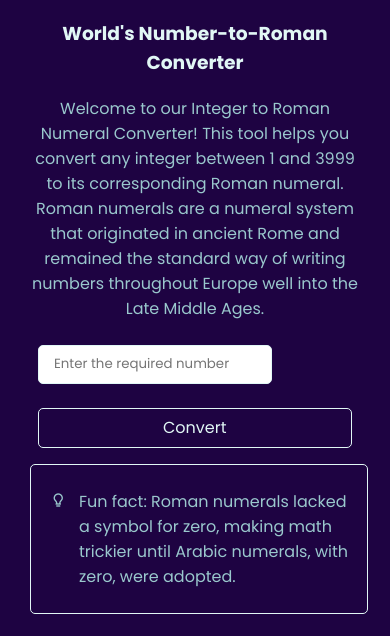
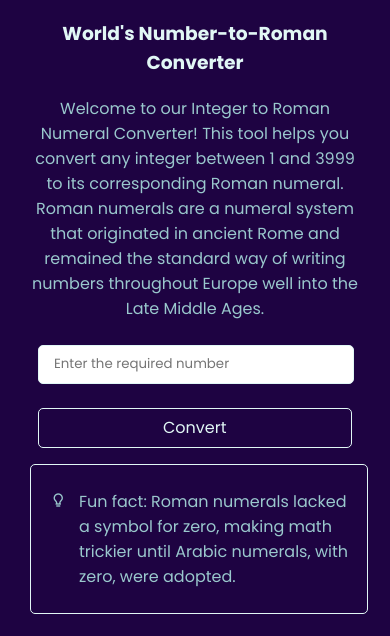
Before and after one commit to Janvi-Chandra/Roman-Numeral-Converter, a plain HTML site: page index.html in a window 390 px wide. Shown: the part 208-844 px from the top of the page. Drawn offline with nearby package versions, Linux system fonts and the light colour scheme; no server answers.

Commit message:
Responsiveness

```diff
--- a/styles.css
+++ b/styles.css
@@ -214,7 +214,7 @@ input[type="number"]:hover {
         margin:0.5rem;
     }
 
-    input[type="text"]
+    input[type="number"]
     {
         width:90%;
     }
```
